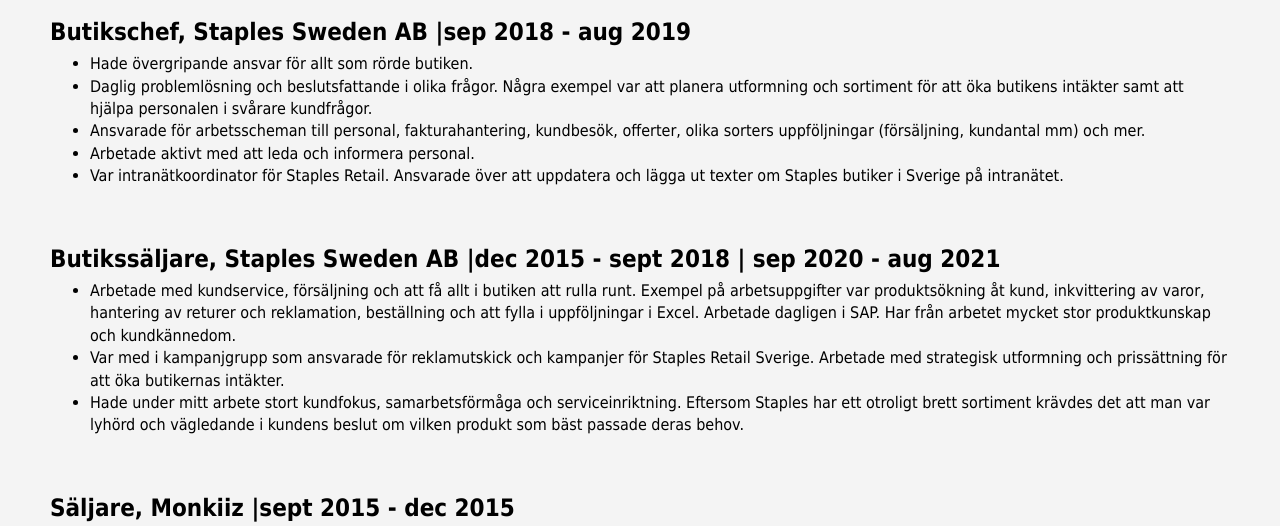
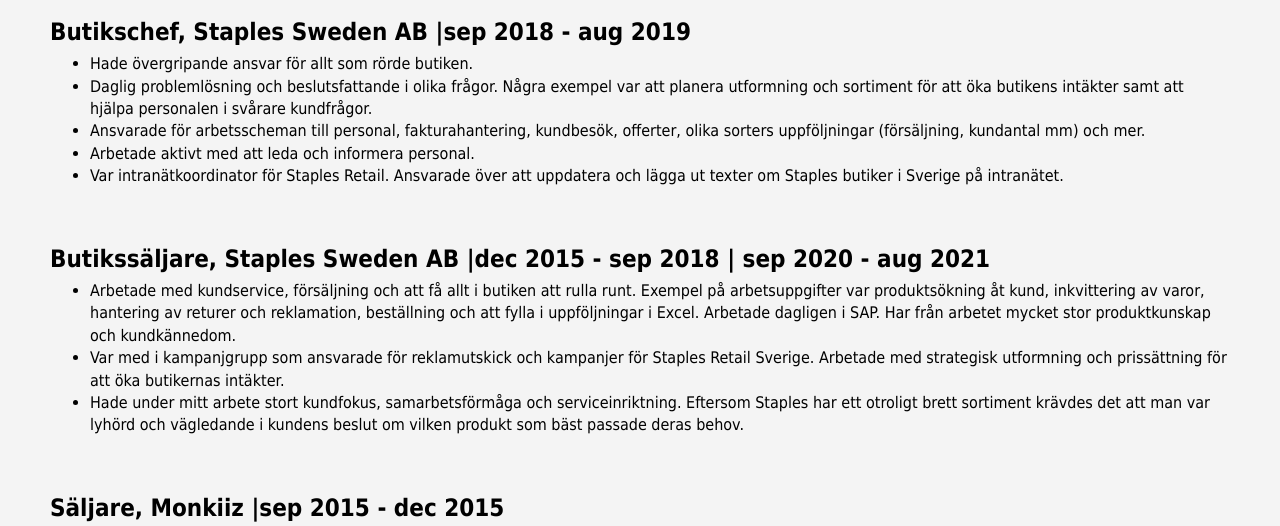
Before and after one commit to RkCVebus/RkCVebus.github.io, a plain HTML site: page arbete.html in a window 1280 px wide. Shown: the part 393-919 px from the top of the page. Drawn offline with Linux system fonts and the light colour scheme.

Commit message:
Update arbete.html

```diff
--- a/arbete.html
+++ b/arbete.html
@@ -55,7 +55,7 @@
 					</li>
 				</ul>
 
-				<h1>Butikssäljare, Staples Sweden AB |dec 2015 - sept 2018 | sep 2020 - aug 2021</h1>
+				<h1>Butikssäljare, Staples Sweden AB |dec 2015 - sep 2018 | sep 2020 - aug 2021</h1>
 				<ul>
 					<li>
 						Arbetade med kundservice, försäljning och att få allt i butiken att rulla runt. Exempel på arbetsuppgifter var produktsökning åt kund, inkvittering av varor, hantering av returer och reklamation, beställning och att fylla i uppföljningar i Excel. Arbetade dagligen i SAP. Har från arbetet mycket stor produktkunskap och kundkännedom.
@@ -68,7 +68,7 @@
 					</li>
 				</ul>
 
-				<h1>Säljare, Monkiiz |sept 2015 - dec 2015</h1>
+				<h1>Säljare, Monkiiz |sep 2015 - dec 2015</h1>
 				<ul>
 					<li>
 						Arbetade med ringa så kallade cold calls till kunder ett kort tag efter studenten.
```
